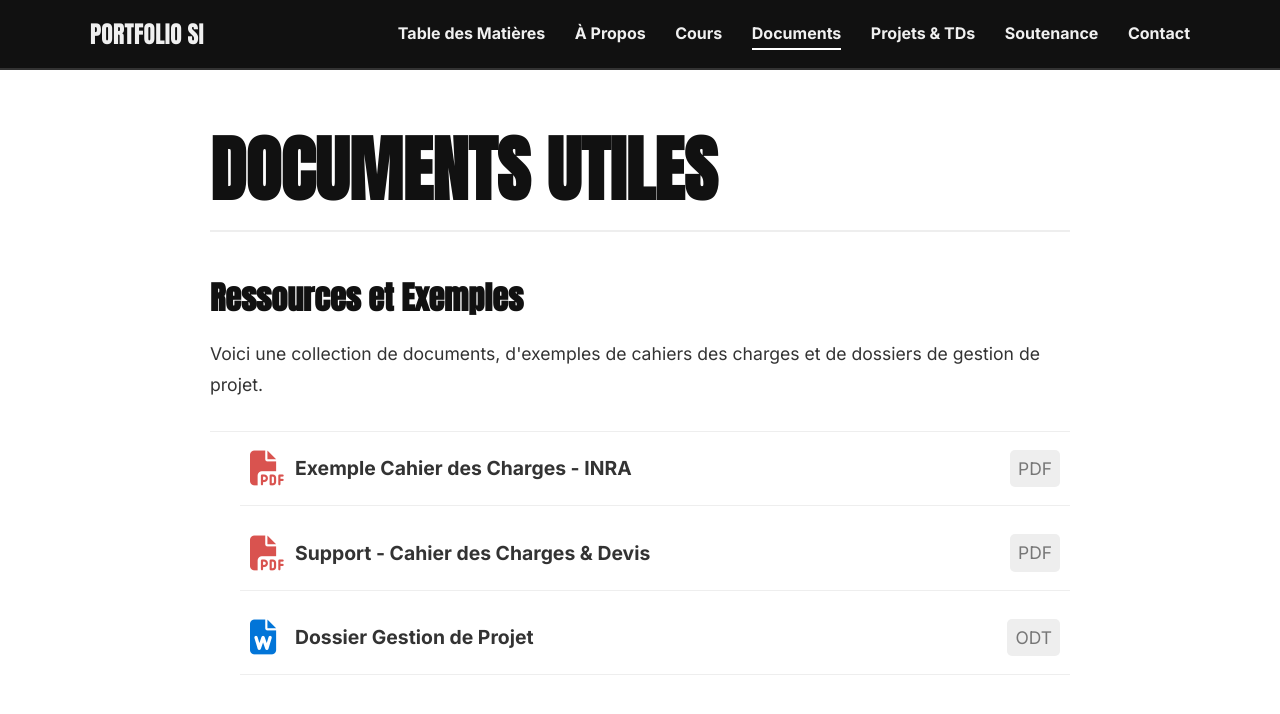
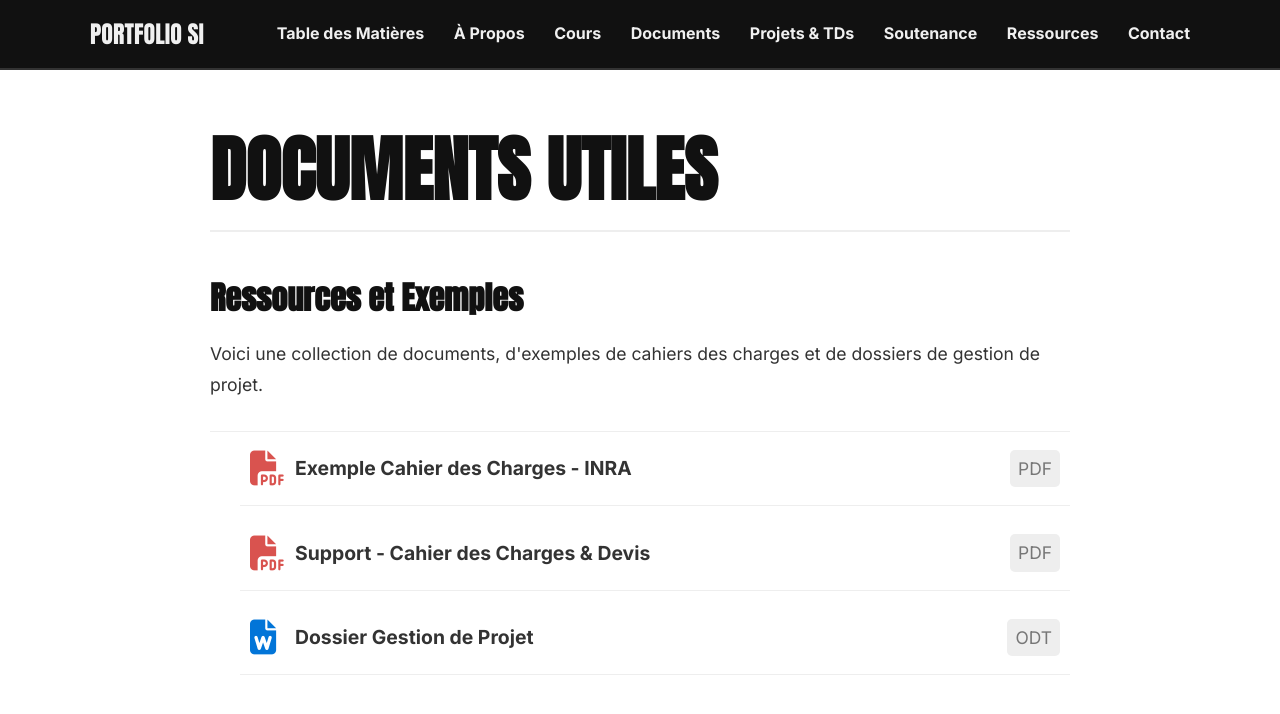
Before and after one commit to mouaddeh/portfolio-si, a plain HTML site: page documents.html in a window 1280 px wide. Drawn offline with Linux system fonts and the light colour scheme.

Commit message:
Update navigation links in documents.html

```diff
--- a/documents.html
+++ b/documents.html
@@ -17,15 +17,16 @@
     <header class="content-main-nav">
         <div class="nav-container">
             <a href="index.html" class="nav-logo">PORTFOLIO SI</a>
-            <nav>
+          <nav>
                 <a href="table-of-contents.html">Table des Matières</a>
                 <a href="a-propos.html">À Propos</a>
                 <a href="cours.html">Cours</a>
-
-                <a href="documents.html" class="active">Documents</a>
+                <a href="documents.html">Documents</a>
 
                 <a href="projets.html">Projets & TDs</a>
+
                 <a href="soutenance.html">Soutenance</a>
+                <a href="ressources.html">Ressources</a>
                 <a href="contact.html">Contact</a>
             </nav>
         </div>
```
